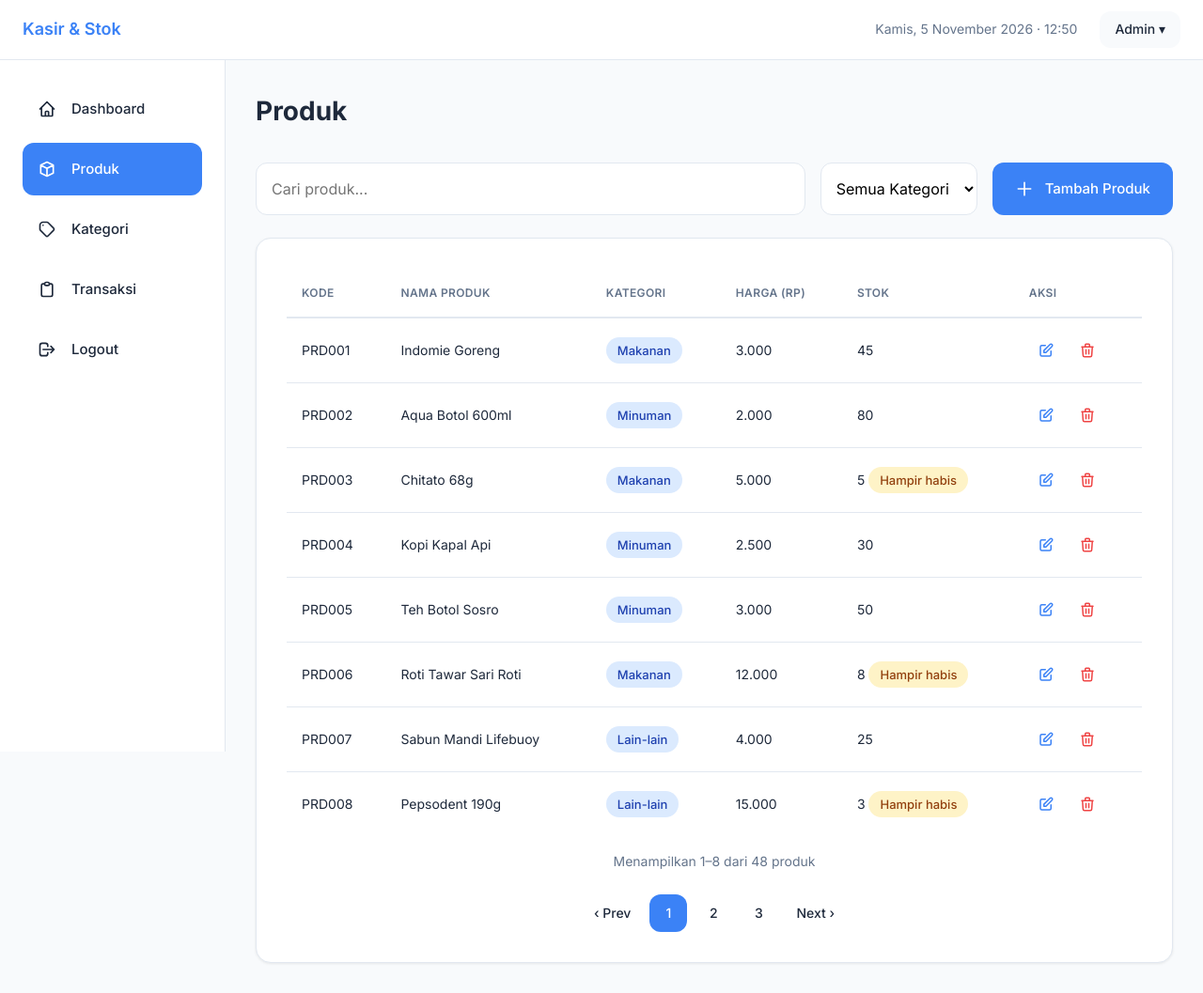
After one commit to alsvz/pbw-tugas-milestone, a PHP site: page /pages/produk/index.php in a window 1280 px wide. The commit adds this page. Shown: the whole page at 94% size. Run offline with PHP 8.4, Linux system fonts and the light colour scheme.

Commit message:
Membuat halaman produk, form produk, dan halaman pelengkap

```diff
--- a/index.php
+++ b/index.php
@@ -1,3 +1,4 @@
 <?php
-// Titik masuk aplikasi.
-// Nanti: cek session, lalu arahkan ke dashboard.php (jika sudah login) atau login.php (jika belum).
+// index.php - hanya mengarahkan ke halaman login
+header('Location: login.php');
+exit;
--- a/logout.php
+++ b/logout.php
@@ -1,3 +1,5 @@
 <?php
-// Proses logout.
-// Nanti: hapus session, lalu arahkan kembali ke login.php.
+// logout.php - sementara hanya mengarahkan ke login.php
+// Nantinya akan diisi proses session_destroy() di Milestone 3
+header('Location: login.php');
+exit;
--- /dev/null
+++ b/pages/produk/index.php
@@ -0,0 +1,231 @@
+<?php
+// Variabel untuk header dan sidebar
+$base = '../../'; // Path relatif ke root (naik 2 level dari pages/produk/)
+$judul = 'Produk';
+$menu_aktif = 'produk';
+
+// Include header dan sidebar
+include '../../includes/header.php';
+include '../../includes/sidebar.php';
+?>
+
+<!-- Konten utama -->
+<main class="konten">
+  <h1 class="judul-halaman">Produk</h1>
+
+  <!-- Toolbar: pencarian, filter kategori, tombol tambah -->
+  <div class="toolbar">
+    <div class="toolbar-kiri">
+      <!-- Kolom pencarian -->
+      <input type="text" class="input-cari" placeholder="Cari produk..." id="cari-produk">
+
+      <!-- Filter kategori -->
+      <select class="select-filter" id="filter-kategori">
+        <option value="">Semua Kategori</option>
+        <option value="makanan">Makanan</option>
+        <option value="minuman">Minuman</option>
+        <option value="lain-lain">Lain-lain</option>
+      </select>
+    </div>
+
+    <!-- Tombol tambah produk -->
+    <a href="form.php" class="btn btn-utama">
+      <svg fill="none" stroke="currentColor" viewBox="0 0 24 24" style="width:20px;height:20px;">
+        <path stroke-linecap="round" stroke-linejoin="round" stroke-width="2" d="M12 4v16m8-8H4"></path>
+      </svg>
+      Tambah Produk
+    </a>
+  </div>
+
+  <!-- Tabel daftar produk -->
+  <div class="kartu">
+    <div class="tabel-wrap">
+      <table class="tabel tabel-responsif">
+        <thead>
+          <tr>
+            <th>Kode</th>
+            <th>Nama Produk</th>
+            <th>Kategori</th>
+            <th>Harga (Rp)</th>
+            <th>Stok</th>
+            <th>Aksi</th>
+          </tr>
+        </thead>
+        <tbody>
+          <!-- Baris 1 -->
+          <tr>
+            <td data-label="Kode">PRD001</td>
+            <td data-label="Nama Produk">Indomie Goreng</td>
+            <td data-label="Kategori"><span class="badge badge-info">Makanan</span></td>
+            <td data-label="Harga (Rp)">3.000</td>
+            <td data-label="Stok">45</td>
+            <td data-label="Aksi">
+              <div class="tabel-aksi">
+                <a href="form.php" class="btn-aksi edit" title="Edit">
+                  <svg fill="none" stroke="currentColor" viewBox="0 0 24 24"><path stroke-linecap="round" stroke-linejoin="round" stroke-width="2" d="M11 5H6a2 2 0 00-2 2v11a2 2 0 002 2h11a2 2 0 002-2v-5m-1.414-9.414a2 2 0 112.828 2.828L11.828 15H9v-2.828l8.586-8.586z"></path></svg>
+                </a>
+                <button class="btn-aksi hapus" title="Hapus">
+                  <svg fill="none" stroke="currentColor" viewBox="0 0 24 24"><path stroke-linecap="round" stroke-linejoin="round" stroke-width="2" d="M19 7l-.867 12.142A2 2 0 0116.138 21H7.862a2 2 0 01-1.995-1.858L5 7m5 4v6m4-6v6m1-10V4a1 1 0 00-1-1h-4a1 1 0 00-1 1v3M4 7h16"></path></svg>
+                </button>
+              </div>
+            </td>
+          </tr>
+
+          <!-- Baris 2 -->
+          <tr>
+            <td data-label="Kode">PRD002</td>
+            <td data-label="Nama Produk">Aqua Botol 600ml</td>
+            <td data-label="Kategori"><span class="badge badge-info">Minuman</span></td>
+            <td data-label="Harga (Rp)">2.000</td>
+            <td data-label="Stok">80</td>
+            <td data-label="Aksi">
+              <div class="tabel-aksi">
+                <a href="form.php" class="btn-aksi edit" title="Edit">
+                  <svg fill="none" stroke="currentColor" viewBox="0 0 24 24"><path stroke-linecap="round" stroke-linejoin="round" stroke-width="2" d="M11 5H6a2 2 0 00-2 2v11a2 2 0 002 2h11a2 2 0 002-2v-5m-1.414-9.414a2 2 0 112.828 2.828L11.828 15H9v-2.828l8.586-8.586z"></path></svg>
+                </a>
+                <button class="btn-aksi hapus" title="Hapus">
+                  <svg fill="none" stroke="currentColor" viewBox="0 0 24 24"><path stroke-linecap="round" stroke-linejoin="round" stroke-width="2" d="M19 7l-.867 12.142A2 2 0 0116.138 21H7.862a2 2 0 01-1.995-1.858L5 7m5 4v6m4-6v6m1-10V4a1 1 0 00-1-1h-4a1 1 0 00-1 1v3M4 7h16"></path></svg>
+                </button>
+              </div>
+            </td>
+          </tr>
+
+          <!-- Baris 3 - stok rendah, beri badge "Hampir habis" -->
+          <tr>
+            <td data-label="Kode">PRD003</td>
+            <td data-label="Nama Produk">Chitato 68g</td>
+            <td data-label="Kategori"><span class="badge badge-info">Makanan</span></td>
+            <td data-label="Harga (Rp)">5.000</td>
+            <td data-label="Stok">
+              5 <span class="badge badge-peringatan">Hampir habis</span>
+            </td>
+            <td data-label="Aksi">
+              <div class="tabel-aksi">
+                <a href="form.php" class="btn-aksi edit" title="Edit">
+                  <svg fill="none" stroke="currentColor" viewBox="0 0 24 24"><path stroke-linecap="round" stroke-linejoin="round" stroke-width="2" d="M11 5H6a2 2 0 00-2 2v11a2 2 0 002 2h11a2 2 0 002-2v-5m-1.414-9.414a2 2 0 112.828 2.828L11.828 15H9v-2.828l8.586-8.586z"></path></svg>
+                </a>
+                <button class="btn-aksi hapus" title="Hapus">
+                  <svg fill="none" stroke="currentColor" viewBox="0 0 24 24"><path stroke-linecap="round" stroke-linejoin="round" stroke-width="2" d="M19 7l-.867 12.142A2 2 0 0116.138 21H7.862a2 2 0 01-1.995-1.858L5 7m5 4v6m4-6v6m1-10V4a1 1 0 00-1-1h-4a1 1 0 00-1 1v3M4 7h16"></path></svg>
+                </button>
+              </div>
+            </td>
+          </tr>
+
+          <!-- Baris 4 -->
+          <tr>
+            <td data-label="Kode">PRD004</td>
+            <td data-label="Nama Produk">Kopi Kapal Api</td>
+            <td data-label="Kategori"><span class="badge badge-info">Minuman</span></td>
+            <td data-label="Harga (Rp)">2.500</td>
+            <td data-label="Stok">30</td>
+            <td data-label="Aksi">
+              <div class="tabel-aksi">
+                <a href="form.php" class="btn-aksi edit" title="Edit">
+                  <svg fill="none" stroke="currentColor" viewBox="0 0 24 24"><path stroke-linecap="round" stroke-linejoin="round" stroke-width="2" d="M11 5H6a2 2 0 00-2 2v11a2 2 0 002 2h11a2 2 0 002-2v-5m-1.414-9.414a2 2 0 112.828 2.828L11.828 15H9v-2.828l8.586-8.586z"></path></svg>
+                </a>
+                <button class="btn-aksi hapus" title="Hapus">
+                  <svg fill="none" stroke="currentColor" viewBox="0 0 24 24"><path stroke-linecap="round" stroke-linejoin="round" stroke-width="2" d="M19 7l-.867 12.142A2 2 0 0116.138 21H7.862a2 2 0 01-1.995-1.858L5 7m5 4v6m4-6v6m1-10V4a1 1 0 00-1-1h-4a1 1 0 00-1 1v3M4 7h16"></path></svg>
+                </button>
+              </div>
+            </td>
+          </tr>
+
+          <!-- Baris 5 -->
+          <tr>
+            <td data-label="Kode">PRD005</td>
+            <td data-label="Nama Produk">Teh Botol Sosro</td>
+            <td data-label="Kategori"><span class="badge badge-info">Minuman</span></td>
+            <td data-label="Harga (Rp)">3.000</td>
+            <td data-label="Stok">50</td>
+            <td data-label="Aksi">
+              <div class="tabel-aksi">
+                <a href="form.php" class="btn-aksi edit" title="Edit">
+                  <svg fill="none" stroke="currentColor" viewBox="0 0 24 24"><path stroke-linecap="round" stroke-linejoin="round" stroke-width="2" d="M11 5H6a2 2 0 00-2 2v11a2 2 0 002 2h11a2 2 0 002-2v-5m-1.414-9.414a2 2 0 112.828 2.828L11.828 15H9v-2.828l8.586-8.586z"></path></svg>
+                </a>
+                <button class="btn-aksi hapus" title="Hapus">
+                  <svg fill="none" stroke="currentColor" viewBox="0 0 24 24"><path stroke-linecap="round" stroke-linejoin="round" stroke-width="2" d="M19 7l-.867 12.142A2 2 0 0116.138 21H7.862a2 2 0 01-1.995-1.858L5 7m5 4v6m4-6v6m1-10V4a1 1 0 00-1-1h-4a1 1 0 00-1 1v3M4 7h16"></path></svg>
+                </button>
+              </div>
+            </td>
+          </tr>
+
+          <!-- Baris 6 - stok rendah, beri badge "Hampir habis" -->
+          <tr>
+            <td data-label="Kode">PRD006</td>
+            <td data-label="Nama Produk">Roti Tawar Sari Roti</td>
+            <td data-label="Kategori"><span class="badge badge-info">Makanan</span></td>
+            <td data-label="Harga (Rp)">12.000</td>
+            <td data-label="Stok">
+              8 <span class="badge badge-peringatan">Hampir habis</span>
+            </td>
+            <td data-label="Aksi">
+              <div class="tabel-aksi">
+                <a href="form.php" class="btn-aksi edit" title="Edit">
+                  <svg fill="none" stroke="currentColor" viewBox="0 0 24 24"><path stroke-linecap="round" stroke-linejoin="round" stroke-width="2" d="M11 5H6a2 2 0 00-2 2v11a2 2 0 002 2h11a2 2 0 002-2v-5m-1.414-9.414a2 2 0 112.828 2.828L11.828 15H9v-2.828l8.586-8.586z"></path></svg>
+                </a>
+                <button class="btn-aksi hapus" title="Hapus">
+                  <svg fill="none" stroke="currentColor" viewBox="0 0 24 24"><path stroke-linecap="round" stroke-linejoin="round" stroke-width="2" d="M19 7l-.867 12.142A2 2 0 0116.138 21H7.862a2 2 0 01-1.995-1.858L5 7m5 4v6m4-6v6m1-10V4a1 1 0 00-1-1h-4a1 1 0 00-1 1v3M4 7h16"></path></svg>
+                </button>
+              </div>
+            </td>
+          </tr>
+
+          <!-- Baris 7 -->
+          <tr>
+            <td data-label="Kode">PRD007</td>
+            <td data-label="Nama Produk">Sabun Mandi Lifebuoy</td>
+            <td data-label="Kategori"><span class="badge badge-info">Lain-lain</span></td>
+            <td data-label="Harga (Rp)">4.000</td>
+            <td data-label="Stok">25</td>
+            <td data-label="Aksi">
+              <div class="tabel-aksi">
+                <a href="form.php" class="btn-aksi edit" title="Edit">
+                  <svg fill="none" stroke="currentColor" viewBox="0 0 24 24"><path stroke-linecap="round" stroke-linejoin="round" stroke-width="2" d="M11 5H6a2 2 0 00-2 2v11a2 2 0 002 2h11a2 2 0 002-2v-5m-1.414-9.414a2 2 0 112.828 2.828L11.828 15H9v-2.828l8.586-8.586z"></path></svg>
+                </a>
+                <button class="btn-aksi hapus" title="Hapus">
+                  <svg fill="none" stroke="currentColor" viewBox="0 0 24 24"><path stroke-linecap="round" stroke-linejoin="round" stroke-width="2" d="M19 7l-.867 12.142A2 2 0 0116.138 21H7.862a2 2 0 01-1.995-1.858L5 7m5 4v6m4-6v6m1-10V4a1 1 0 00-1-1h-4a1 1 0 00-1 1v3M4 7h16"></path></svg>
+                </button>
+              </div>
+            </td>
+          </tr>
+
+          <!-- Baris 8 - stok rendah, beri badge "Hampir habis" -->
+          <tr>
+            <td data-label="Kode">PRD008</td>
+            <td data-label="Nama Produk">Pepsodent 190g</td>
+            <td data-label="Kategori"><span class="badge badge-info">Lain-lain</span></td>
+            <td data-label="Harga (Rp)">15.000</td>
+            <td data-label="Stok">
+              3 <span class="badge badge-peringatan">Hampir habis</span>
+            </td>
+            <td data-label="Aksi">
+              <div class="tabel-aksi">
+                <a href="form.php" class="btn-aksi edit" title="Edit">
+                  <svg fill="none" stroke="currentColor" viewBox="0 0 24 24"><path stroke-linecap="round" stroke-linejoin="round" stroke-width="2" d="M11 5H6a2 2 0 00-2 2v11a2 2 0 002 2h11a2 2 0 002-2v-5m-1.414-9.414a2 2 0 112.828 2.828L11.828 15H9v-2.828l8.586-8.586z"></path></svg>
+                </a>
+                <button class="btn-aksi hapus" title="Hapus">
+                  <svg fill="none" stroke="currentColor" viewBox="0 0 24 24"><path stroke-linecap="round" stroke-linejoin="round" stroke-width="2" d="M19 7l-.867 12.142A2 2 0 0116.138 21H7.862a2 2 0 01-1.995-1.858L5 7m5 4v6m4-6v6m1-10V4a1 1 0 00-1-1h-4a1 1 0 00-1 1v3M4 7h16"></path></svg>
+                </button>
+              </div>
+            </td>
+          </tr>
+        </tbody>
+      </table>
+    </div>
+
+    <!-- Info jumlah data dan pagination -->
+    <p class="tabel-info">Menampilkan 1–8 dari 48 produk</p>
+    <nav class="pagination">
+      <a href="#">‹ Prev</a>
+      <a href="#" class="aktif">1</a>
+      <a href="#">2</a>
+      <a href="#">3</a>
+      <a href="#">Next ›</a>
+    </nav>
+  </div>
+</main>
+
+<?php
+// Include footer
+include '../../includes/footer.php';
+?>
```
Also changed, not shown: pages/kategori/index.php (added, +98 -0 lines), pages/produk/form.php (added, +90 -0 lines), pages/transaksi/index.php (added, +93 -0 lines), 3 other files.
